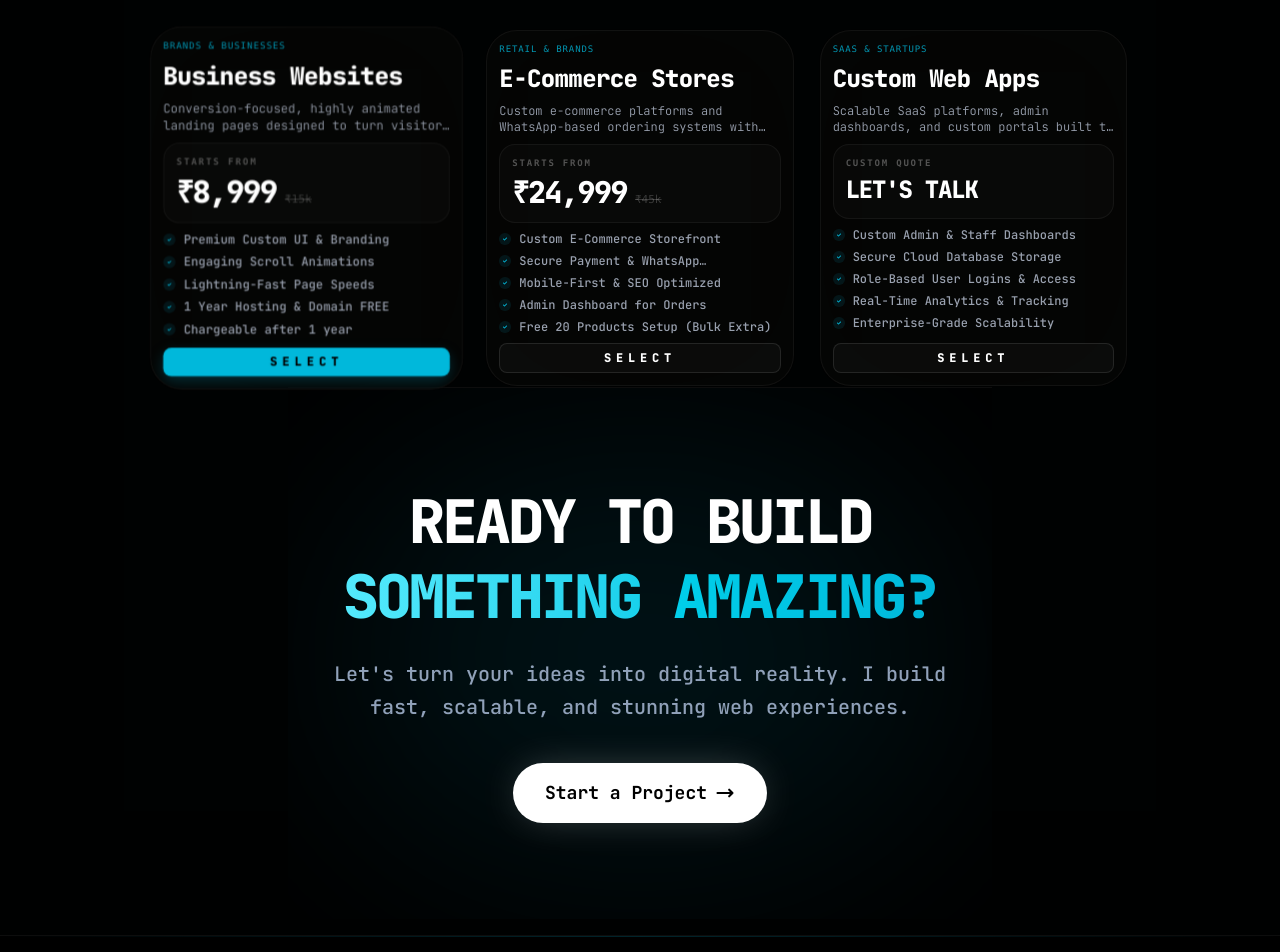
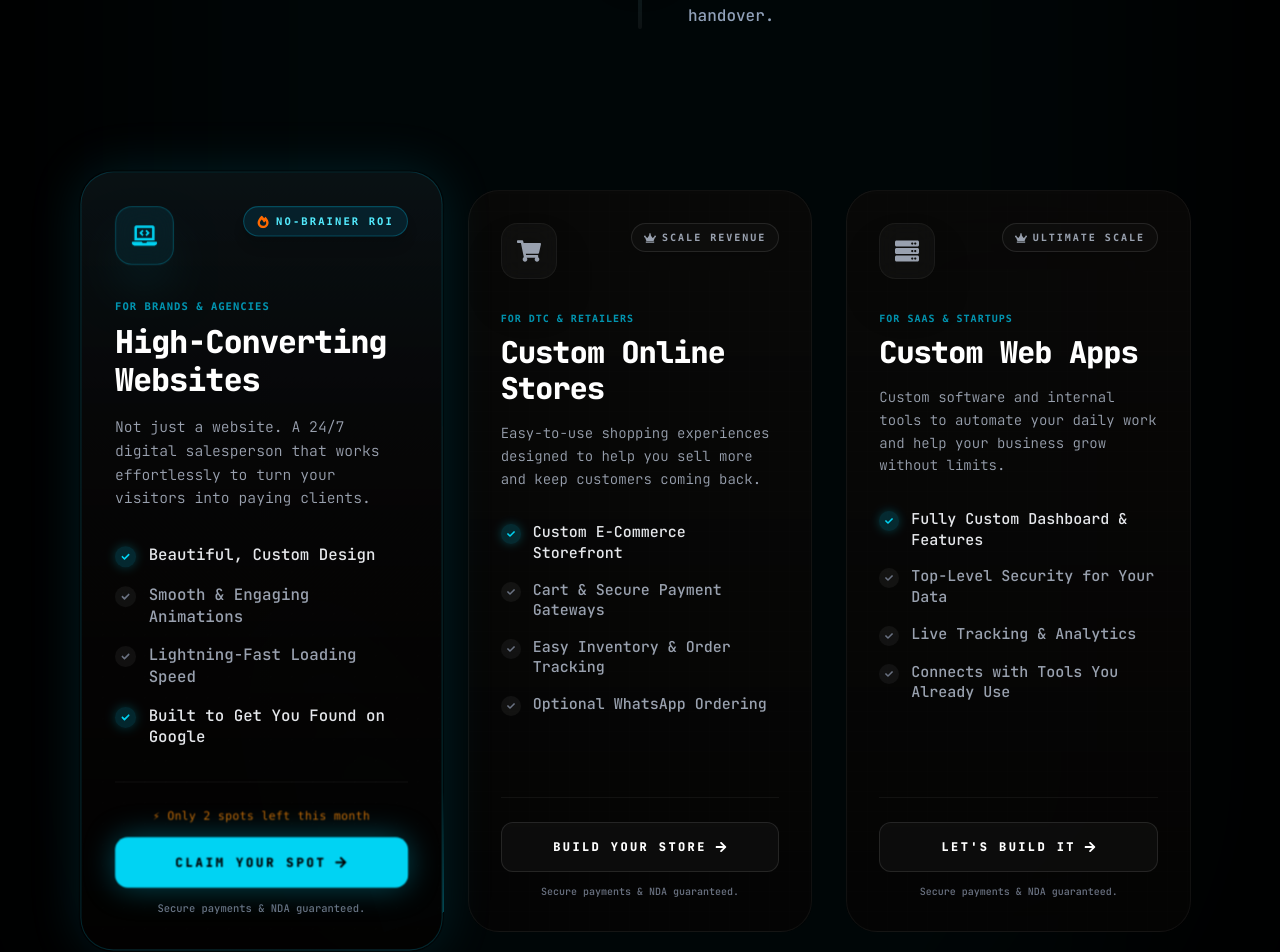
Before and after one commit to Aafaque-Nazir/Portfolio, a React (Vite) app: page /services in a window 1280 px wide. Shown: the part 1331-2283 px from the top of the page. Built offline with nearby package versions, Linux system fonts and the light colour scheme.

Commit message:
feat: create Services and Contact pages with interactive motion-based layouts

```diff
--- a/src/pages/Contact.jsx
+++ b/src/pages/Contact.jsx
@@ -185,8 +185,8 @@ const Contact = () => {
                         className="w-full bg-white/[0.02] border border-white/10 rounded-xl p-4 text-sm text-white focus:outline-none hover:border-white/20 focus:border-cyan-500/50 focus:bg-white/[0.04] focus:shadow-[0_0_15px_rgba(34,211,238,0.1)] transition-all appearance-none cursor-pointer"
                       >
                         <option value="" className="bg-black">Select Service</option>
-                        <option value="Business Websites" className="bg-black">Business Websites</option>
-                        <option value="E-Commerce Stores" className="bg-black">E-Commerce Stores</option>
+                        <option value="High-Converting Websites" className="bg-black">High-Converting Websites</option>
+                        <option value="Custom Online Stores" className="bg-black">Custom Online Stores</option>
                         <option value="Custom Web Apps" className="bg-black">Custom Web Apps</option>
                         <option value="Custom" className="bg-black">Other / Custom</option>
                       </select>
--- a/src/pages/Services.jsx
+++ b/src/pages/Services.jsx
@@ -1,44 +1,15 @@
 "use client";
-import React, { useRef, useState, useEffect } from "react";
+import React from "react";
 import { Link } from "react-router-dom";
 import {
   motion,
-  useInView,
   useMotionValue,
-  useTransform,
-  animate,
+  useMotionTemplate,
 } from "framer-motion";
-import { FaCode, FaPaintBrush, FaRocket, FaCheckCircle, FaLaptopCode, FaServer, FaMobileAlt, FaCheck, FaRobot, FaCube, FaShoppingCart } from "react-icons/fa";
+import { FaLaptopCode, FaServer, FaCheck, FaShoppingCart, FaArrowRight, FaFireAlt, FaCrown } from "react-icons/fa";
 
 import GlobalCTA from "../components/ui/GlobalCTA";
 import ProcessTimeline from "../components/ui/ProcessTimeline";
-
-const CountingPrice = ({ value, prefix = "" }) => {
-  const ref = useRef(null);
-  const inView = useInView(ref, { once: true, amount: 0.1 });
-  const numericValue = parseInt(value.replace(/,/g, ""), 10);
-  const count = useMotionValue(0);
-  const rounded = useTransform(count, (latest) => Math.round(latest));
-
-  useEffect(() => {
-    if (inView) {
-      const controls = animate(count, numericValue, {
-        duration: 2,
-        ease: "easeOut",
-      });
-      return controls.stop;
-    }
-  }, [inView, numericValue, count]);
-
-  return (
-    <span ref={ref} className="flex">
-      {prefix}
-      <motion.span>
-        {useTransform(rounded, (latest) => latest.toLocaleString())}
-      </motion.span>
-    </span>
-  );
-};
 
 const ServiceCard = ({ pkg }) => {
   const mouseX = useMotionValue(0);
@@ -56,76 +27,108 @@ const ServiceCard = ({ pkg }) => {
     <motion.div
       initial={{ opacity: 0, y: 30 }}
       whileInView={{ opacity: 1, y: 0 }}
-      viewport={{ once: true }}
+      viewport={{ once: true, margin: "-50px" }}
       onMouseMove={handleMouseMove}
-      className={`group relative rounded-[1.5rem] lg:rounded-[2rem] p-[1px] overflow-hidden transition-all duration-500 isolation-isolate w-full h-full ${isHighlight ? "z-20 md:scale-[1.02]" : "z-10"
+      className={`group relative rounded-[2rem] p-[1px] overflow-hidden transition-all duration-700 isolation-isolate w-full h-full flex flex-col ${isHighlight ? "z-20 md:scale-105 shadow-[0_0_50px_rgba(6,182,212,0.15)]" : "z-10"
         }`}
     >
-      <div className="relative h-full flex flex-col p-3 rounded-[1.45rem] lg:rounded-[1.95rem] bg-stone-950/40 backdrop-blur-3xl border border-white/[0.05] shadow-2xl overflow-hidden justify-between">
+      {/* Dynamic Cursor Glow */}
+      <motion.div
+        className="absolute inset-0 z-0 transition-opacity duration-500 opacity-0 group-hover:opacity-100 pointer-events-none"
+        style={{
+          background: useMotionTemplate`radial-gradient(500px circle at ${mouseX}px ${mouseY}px, rgba(6, 182, 212, 0.15), transparent 80%)`,
+        }}
+      />
 
-        <div className="relative z-10 flex-1">
-          {/* Category Label */}
-          <div className="text-[9px] font-mono text-cyan-500/80 tracking-widest uppercase mb-1.5">
-            {pkg.recommendedFor}
+      {/* Highlighted Card Specific Animated Border */}
+      {isHighlight && (
+        <div className="absolute inset-0 z-0 bg-[conic-gradient(from_0deg,transparent_0_340deg,rgba(6,182,212,1)_360deg)] animate-[spin_4s_linear_infinite]" />
+      )}
+
+      {/* Base Border Glow */}
+      <motion.div
+        className="absolute inset-0 z-0 transition-opacity duration-300 opacity-0 group-hover:opacity-100 pointer-events-none"
+        style={{
+          background: useMotionTemplate`radial-gradient(250px circle at ${mouseX}px ${mouseY}px, rgba(6, 182, 212, 0.4), transparent 80%)`,
+        }}
+      />
+
+      {/* Inner Mask (The actual card background) */}
+      <div className={`absolute inset-[1px] rounded-[1.95rem] backdrop-blur-3xl z-0 transition-colors duration-500 ${isHighlight ? "bg-stone-950/95" : "bg-stone-950/80"}`} />
+
+      {/* Content Container */}
+      <div className={`relative z-10 h-full flex flex-col p-8 rounded-[1.95rem] bg-gradient-to-b border transition-colors duration-700 overflow-hidden justify-between ${isHighlight ? "from-cyan-950/20 to-black/80 border-cyan-500/20 group-hover:border-cyan-500/40" : "from-transparent to-black/50 border-white/[0.05] group-hover:border-white/[0.1]"}`}>
+
+        {/* Subtle grid background for texture */}
+        <div className="absolute inset-0 bg-[linear-gradient(rgba(255,255,255,0.02)_1px,transparent_1px),linear-gradient(90deg,rgba(255,255,255,0.02)_1px,transparent_1px)] bg-[size:20px_20px] pointer-events-none opacity-20" />
+
+        <div className="relative z-10 flex-1 flex flex-col">
+          {/* Header Row: Icon & Psychological Tag */}
+          <div className="flex items-start justify-between mb-8">
+            <div className={`w-14 h-14 rounded-2xl flex items-center justify-center shadow-2xl backdrop-blur-md border ${isHighlight ? "bg-cyan-500/10 text-cyan-400 border-cyan-500/30 shadow-cyan-500/20" : "bg-white/[0.03] text-gray-400 border-white/[0.05]"}`}>
+              {pkg.icon}
+            </div>
+            {pkg.benefitTag && (
+              <div className={`flex items-center gap-1.5 text-[10px] font-bold font-mono tracking-[0.2em] uppercase px-3 py-1.5 rounded-full border shadow-lg ${isHighlight ? "text-cyan-300 bg-cyan-950/50 border-cyan-500/30" : "text-gray-400 bg-white/[0.02] border-white/10"}`}>
+                {isHighlight ? <FaFireAlt className="text-orange-500" size={12} /> : <FaCrown size={12} />}
+                {pkg.benefitTag}
+              </div>
+            )}
           </div>
 
-          {/* Title & Desc */}
-          <div className="mb-2">
-            <h2 className="text-xl lg:text-2xl font-black text-white tracking-tight mb-2">
+          {/* Title & Psychological Hook */}
+          <div className="mb-8">
+            <div className="text-[10px] font-bold font-mono text-cyan-500/80 tracking-widest uppercase mb-2">
+              For {pkg.recommendedFor}
+            </div>
+            <h2 className={`text-3xl font-black tracking-tight mb-4 transition-colors duration-300 ${isHighlight ? "text-white group-hover:text-cyan-300" : "text-white group-hover:text-gray-200"}`}>
               {pkg.title}
             </h2>
-            <p className="text-gray-400 text-[11px] md:text-xs leading-snug font-light line-clamp-2">
+            <p className="text-gray-400 text-sm leading-relaxed font-light">
               {pkg.description}
             </p>
           </div>
 
-          {/* Pricing Area */}
-          <div className="mb-2 p-2 lg:p-3 rounded-xl lg:rounded-2xl bg-white/[0.02] border border-white/[0.05] group-hover:border-cyan-500/20 transition-all duration-500 relative overflow-hidden">
-            <span className="text-[8px] md:text-[9px] font-bold text-white/30 uppercase tracking-[0.2em] mb-1 block font-mono">
-              {pkg.priceText || "STARTS FROM"}
+          {/* Outcome-Oriented Features */}
+          <div className="space-y-4 mb-8 flex-1">
+            {pkg.features.map((feature, idx) => (
+              <div key={idx} className="flex items-start gap-3 text-[15px] group/feature">
+                <div className={`w-5 h-5 rounded-full flex items-center justify-center shrink-0 mt-0.5 transition-all duration-300 ${feature.highlight ? "bg-cyan-500/20 text-cyan-400 shadow-[0_0_10px_rgba(6,182,212,0.3)]" : "bg-white/5 text-gray-500 group-hover/feature:text-cyan-500/50"}`}>
+                  <FaCheck size={8} />
+                </div>
+                <span className={`leading-snug transition-colors ${feature.highlight ? "text-gray-200 font-medium" : "text-gray-400"}`}>
+                  {feature.text}
                 </span>
-            <div className="flex items-baseline gap-2 select-none">
-              {pkg.isCustomPrice ? (
-                <span className="text-xl lg:text-2xl font-black text-white tracking-tighter uppercase">
-                  Let's Talk
-                </span>
-              ) : (
-                <>
-                  <span className="text-2xl lg:text-3xl font-black text-white tracking-tighter">
-                    <CountingPrice value={pkg.price} prefix="₹" />
-                  </span>
-                  <span className="text-[10px] md:text-[11px] text-white/20 line-through font-mono">
-                    {pkg.oldPrice}
-                  </span>
-                </>
-              )}
-            </div>
-          </div>
-
-          {/* Features */}
-          <div className="space-y-1.5 mb-2">
-            {pkg.features.map((feature, idx) => (
-              <div key={idx} className="flex items-center gap-2 text-[11px] md:text-xs text-gray-400">
-                <div className="w-3 h-3 rounded-full bg-cyan-500/10 flex items-center justify-center text-cyan-500 shrink-0">
-                  <FaCheck size={4} />
-                </div>
-                <span className="line-clamp-1">{feature}</span>
               </div>
             ))}
           </div>
         </div>
 
-        {/* CTA */}
+        {/* Action Area */}
+        <div className="relative z-10 pt-6 border-t border-white/[0.05] mt-auto">
+          {pkg.urgency && (
+            <p className="text-center text-[11px] font-mono text-orange-400/80 mb-3 tracking-wide animate-pulse">
+              ⚡ {pkg.urgency}
+            </p>
+          )}
           <Link
             to="/contact"
             state={{ plan: pkg.title }}
-          className={`relative z-10 w-full block py-1.5 rounded-lg font-black text-center uppercase tracking-[0.4em] text-[11px] md:text-xs transition-all duration-300 ${isHighlight
-            ? "bg-cyan-500 text-black shadow-[0_5px_15px_rgba(0,209,255,0.2)] hover:scale-[1.02]"
-            : "bg-white/[0.03] text-white border border-white/10 hover:bg-white/10"
+            className={`relative w-full flex items-center justify-center gap-3 py-4 rounded-xl font-black uppercase tracking-[0.2em] text-xs transition-all duration-500 overflow-hidden group/btn ${isHighlight
+              ? "bg-cyan-400 text-black shadow-[0_0_30px_rgba(6,182,212,0.4)] hover:shadow-[0_0_50px_rgba(6,182,212,0.6)] hover:bg-cyan-300 scale-100 hover:scale-[1.02]"
+              : "bg-white/[0.03] text-white border border-white/10 hover:bg-white/10 hover:border-cyan-500/50 hover:text-cyan-100"
               }`}
           >
-          SELECT
+            <span className="relative z-10 flex items-center gap-2">
+              {pkg.ctaText} <FaArrowRight className="group-hover/btn:translate-x-1 transition-transform duration-300" />
+            </span>
+            {/* Shimmer effect on button */}
+            <div className="absolute inset-0 z-0 bg-gradient-to-r from-transparent via-white/40 to-transparent -translate-x-full group-hover/btn:translate-x-full duration-1000 transition-transform ease-in-out" />
           </Link>
+          <p className="text-center text-[10px] text-gray-500 mt-3 font-medium">
+            Secure payments & NDA guaranteed.
+          </p>
+        </div>
       </div>
     </motion.div>
   );
@@ -134,81 +137,88 @@ const ServiceCard = ({ pkg }) => {
 const Services = () => {
   const packages = [
     {
-      title: "Business Websites",
-      oldPrice: "₹15k",
-      price: "8,999",
-      description: "Conversion-focused, highly animated landing pages designed to turn visitors into leads.",
+      title: "High-Converting Websites",
+      benefitTag: "No-Brainer ROI",
+      description: "Not just a website. A 24/7 digital salesperson that works effortlessly to turn your visitors into paying clients.",
       features: [
-        "Premium Custom UI & Branding",
-        "Engaging Scroll Animations",
-        "Lightning-Fast Page Speeds",
-        "1 Year Hosting & Domain FREE",
-        "Chargeable after 1 year",
+        { text: "Beautiful, Custom Design", highlight: true },
+        { text: "Smooth & Engaging Animations", highlight: false },
+        { text: "Lightning-Fast Loading Speed", highlight: false },
+        { text: "Built to Get You Found on Google", highlight: true },
       ],
-      recommendedFor: "Brands & Businesses",
-      icon: <FaCheck />,
+      recommendedFor: "Brands & Agencies",
+      icon: <FaLaptopCode size={24} />,
       highlight: true,
+      urgency: "Only 2 spots left this month",
+      ctaText: "Claim Your Spot"
     },
     {
-      title: "E-Commerce Stores",
-      oldPrice: "₹45k",
-      price: "24,999",
-      description: "Custom e-commerce platforms and WhatsApp-based ordering systems with seamless user flows.",
+      title: "Custom Online Stores",
+      benefitTag: "Scale Revenue",
+      description: "Easy-to-use shopping experiences designed to help you sell more and keep customers coming back.",
       features: [
-        "Custom E-Commerce Storefront",
-        "Secure Payment & WhatsApp Integration",
-        "Mobile-First & SEO Optimized",
-        "Admin Dashboard for Orders",
-        "Free 20 Products Setup (Bulk Extra)",
+        { text: "Custom E-Commerce Storefront", highlight: true },
+        { text: "Cart & Secure Payment Gateways", highlight: false },
+        { text: "Easy Inventory & Order Tracking", highlight: false },
+        { text: "Optional WhatsApp Ordering", highlight: false },
       ],
-      recommendedFor: "Retail & Brands",
-      icon: <FaShoppingCart />,
+      recommendedFor: "DTC & Retailers",
+      icon: <FaShoppingCart size={24} />,
+      highlight: false,
+      ctaText: "Build Your Store"
     },
     {
       title: "Custom Web Apps",
-      isCustomPrice: true,
-      priceText: "CUSTOM QUOTE",
-      oldPrice: "₹45k",
-      price: "24,999",
-      description: "Scalable SaaS platforms, admin dashboards, and custom portals built to automate and manage your entire business.",
+      benefitTag: "Ultimate Scale",
+      description: "Custom software and internal tools to automate your daily work and help your business grow without limits.",
       features: [
-        "Custom Admin & Staff Dashboards",
-        "Secure Cloud Database Storage",
-        "Role-Based User Logins & Access",
-        "Real-Time Analytics & Tracking",
-        "Enterprise-Grade Scalability",
+        { text: "Fully Custom Dashboard & Features", highlight: true },
+        { text: "Top-Level Security for Your Data", highlight: false },
+        { text: "Live Tracking & Analytics", highlight: false },
+        { text: "Connects with Tools You Already Use", highlight: false },
       ],
       recommendedFor: "SaaS & Startups",
-      icon: <FaRocket />,
+      icon: <FaServer size={24} />,
+      highlight: false,
+      ctaText: "Let's Build It"
     },
   ];
 
   return (
     <section id="services" aria-label="Web Development Services by Aafaque Nazir — Full-Stack Apps, Lead Generation Websites, 3D Websites" className="relative w-full min-h-screen flex flex-col items-center justify-center bg-black text-white pt-24 pb-4">
 
-      {/* Background Decor */}
-      <div className="absolute top-1/2 left-1/2 -translate-x-1/2 -translate-y-1/2 w-full h-full bg-cyan-500/[0.01] blur-[150px] pointer-events-none" />
+      {/* Global Background Glow */}
+      <div className="absolute top-1/2 left-1/2 -translate-x-1/2 -translate-y-1/2 w-[80%] h-[80%] bg-cyan-500/[0.03] blur-[120px] pointer-events-none rounded-full" />
 
-      <div className="w-full max-w-5xl mx-auto px-6 z-10 flex flex-col items-center">
+      <div className="w-full max-w-6xl mx-auto px-4 sm:px-6 z-10 flex flex-col items-center">
 
         {/* Header Section */}
-        <div className="flex flex-col items-center mb-2 shrink-0 pt-1">
+        <div className="flex flex-col items-center mb-4 shrink-0 pt-1 text-center">
           <motion.h2
-            initial={{ opacity: 0, scale: 0.95 }}
-            whileInView={{ opacity: 1, scale: 1 }}
-            className="text-4xl md:text-5xl lg:text-6xl font-black tracking-tighter text-white uppercase mb-2"
+            initial={{ opacity: 0, y: 20 }}
+            whileInView={{ opacity: 1, y: 0 }}
+            transition={{ delay: 0.1 }}
+            className="text-4xl md:text-5xl lg:text-6xl font-black tracking-tighter text-white uppercase mb-4"
           >
-            Services
+            Stand Out <span className="text-cyan-500">Online</span>
           </motion.h2>
-
-
+          <motion.p
+             initial={{ opacity: 0 }}
+             whileInView={{ opacity: 1 }}
+             transition={{ delay: 0.2 }}
+             className="text-gray-400 max-w-2xl mx-auto text-sm md:text-base font-light"
+          >
+            Stop losing clients to competitors with outdated websites. Invest in a premium design that builds trust and gets people to take action.
+          </motion.p>
         </div>
 
         {/* Process Timeline */}
+        <div className="mt-8 mb-16 w-full max-w-4xl">
           <ProcessTimeline />
+        </div>
 
-        {/* 2-Column Grid */}
-        <div className="grid grid-cols-1 lg:grid-cols-3 md:grid-cols-2 gap-4 lg:gap-6 w-full max-w-6xl">
+        {/* 3-Column Grid */}
+        <div className="grid grid-cols-1 lg:grid-cols-3 gap-8 w-full">
           {packages.map((pkg, idx) => (
             <ServiceCard key={idx} pkg={pkg} />
           ))}
@@ -216,7 +226,9 @@ const Services = () => {
       </div>
 
       {/* Global Call to Action */}
+      <div className="mt-20 w-full">
         <GlobalCTA />
+      </div>
     </section>
   );
 };
```
Lines whose indentation alone changed are shown as unchanged.
